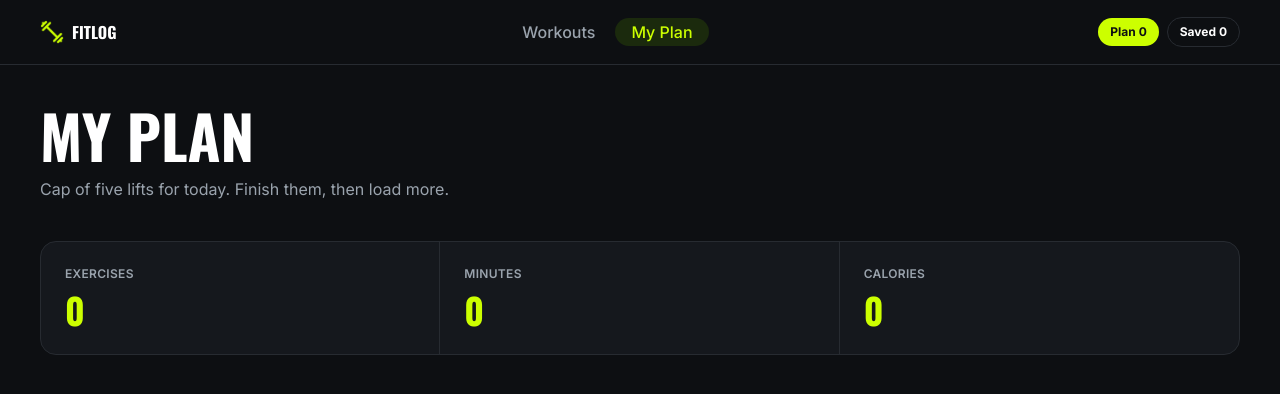
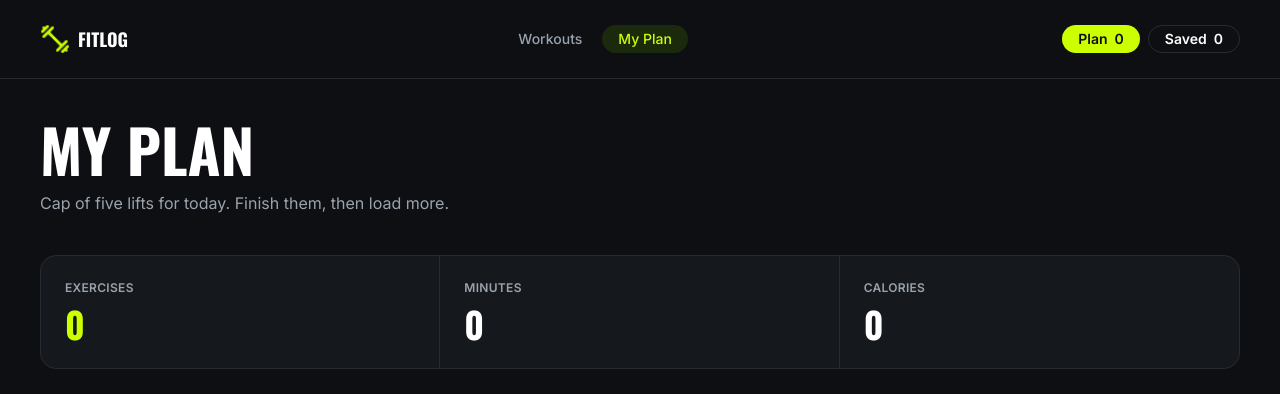
Before and after one commit to fozayelibnayaz/FitLog, a Next.js app: page /my-plan in a window 1280 px wide. Shown: the top 394 px of the page. Built offline with nearby package versions, Linux system fonts and the light colour scheme; no server answers.

Commit message:
match plan page and navbar sizing

```diff
--- a/src/app/my-plan/page.js
+++ b/src/app/my-plan/page.js
@@ -164,13 +164,19 @@ export default function MyPlan() {
 }
 
 function StatCard({ label, value }) {
+  const isExercises = label === "Exercises";
+
   return (
     <div className="border-b border-[#272b31] p-6 last:border-b-0 sm:border-b-0 sm:border-r sm:last:border-r-0">
       <p className="text-xs font-semibold uppercase tracking-wide text-[#9aa3ad]">
         {label}
       </p>
 
-      <p className="mt-2 font-display text-4xl font-bold text-[#ccff00]">
+      <p
+        className={`mt-2 font-display text-4xl font-bold ${
+          isExercises ? "text-[#ccff00]" : "text-white"
+        }`}
+      >
         {value}
       </p>
     </div>
--- a/src/components/Navbar.js
+++ b/src/components/Navbar.js
@@ -14,29 +14,30 @@ export default function Navbar() {
 
   return (
     <header className="border-b border-[#272b31] bg-[#0d0f12]">
-<div className="flex min-h-16 w-full items-center justify-between gap-3 px-5 sm:px-10">        <Link href="/" className="flex shrink-0 items-center gap-2">
+      <div className="flex min-h-[78px] w-full items-center justify-between gap-4 px-5 sm:px-10">
+        <Link href="/" className="flex shrink-0 items-center gap-2">
           <Image
             src="/logo.png"
             alt="FitLog logo"
-            width={24}
-            height={24}
+            width={30}
+            height={30}
             priority
             style={{
-              width: "24px",
-              height: "24px",
+              width: "30px",
+              height: "30px",
               objectFit: "contain",
             }}
           />
 
-          <span className="font-display text-base font-bold uppercase text-white">
+          <span className="font-display text-lg font-bold uppercase text-white">
             FitLog
           </span>
         </Link>
 
-<nav className="flex h-7 items-center gap-1">
+        <nav className="flex items-center gap-1">
           <Link
             href="/"
-    className="flex h-7 items-center rounded-full px-4 text-base font-medium"
+            className="flex h-7 items-center rounded-full px-4 py-[6px] text-sm font-medium leading-4"
             style={{
               backgroundColor: workoutActive ? "#1b2a0d" : "transparent",
               color: workoutActive ? "#ccff00" : "#9aa3ad",
@@ -47,7 +48,7 @@ export default function Navbar() {
 
           <Link
             href="/my-plan"
-    className="flex h-7 items-center rounded-full px-4 text-base font-medium"
+            className="flex h-7 items-center rounded-full px-4 py-[6px] text-sm font-medium leading-4"
             style={{
               backgroundColor: planActive ? "#1b2a0d" : "transparent",
               color: planActive ? "#ccff00" : "#9aa3ad",
@@ -60,20 +61,20 @@ export default function Navbar() {
         <div className="flex items-center gap-2">
           <Link
             href="/my-plan"
-            className="whitespace-nowrap rounded-full px-2 py-1.5 text-[11px] font-bold sm:px-3 sm:text-xs"
+            className="flex h-7 items-center rounded-full px-4 py-[6px] text-sm font-semibold leading-4"
             style={{
               backgroundColor: "#ccff00",
               color: "#0d0f12",
             }}
           >
-            Plan {plan.length}
+            Plan&nbsp; {plan.length}
           </Link>
 
           <Link
             href="/my-plan"
-            className="whitespace-nowrap rounded-full border border-[#272b31] px-2 py-1.5 text-[11px] font-bold text-white sm:px-3 sm:text-xs"
+            className="flex h-7 items-center rounded-full border border-[#272b31] px-4 py-[6px] text-sm font-semibold leading-4 text-white"
           >
-            Saved {saved.length}
+            Saved&nbsp; {saved.length}
           </Link>
         </div>
       </div>
```
Lines whose indentation alone changed are shown as unchanged.
